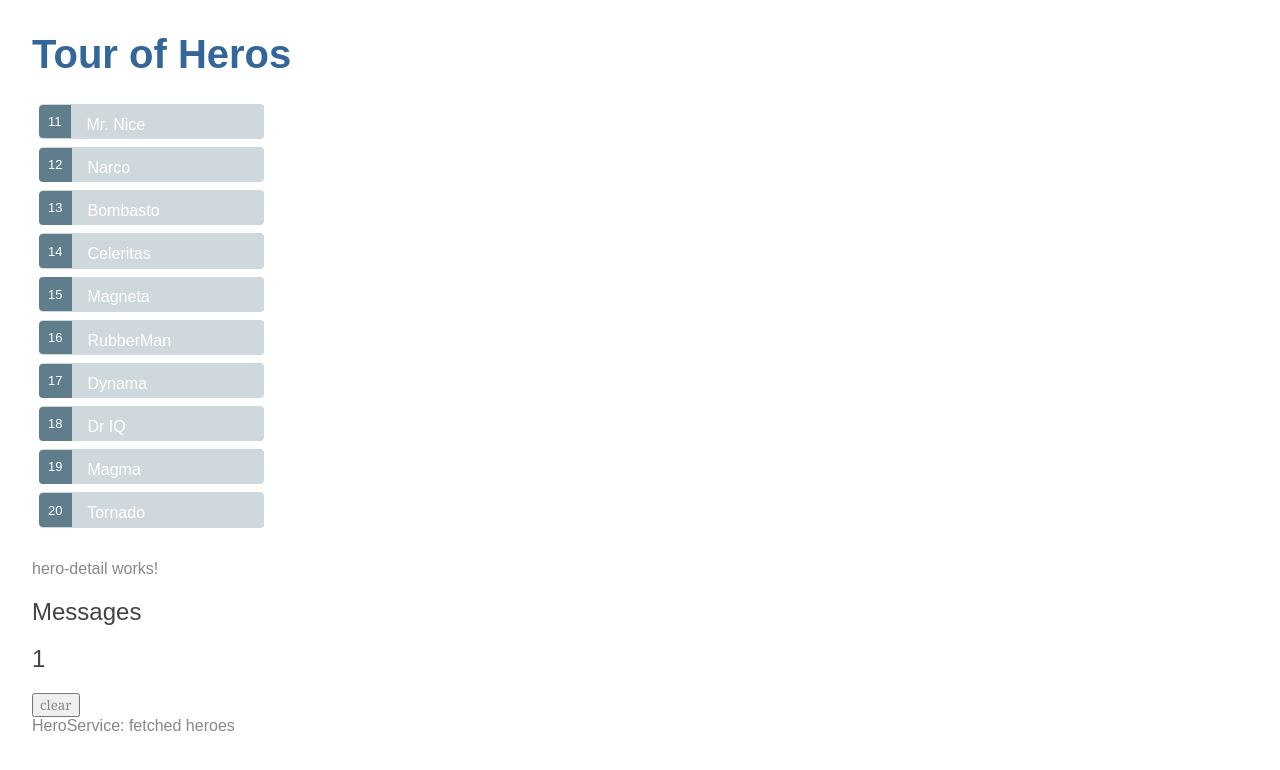
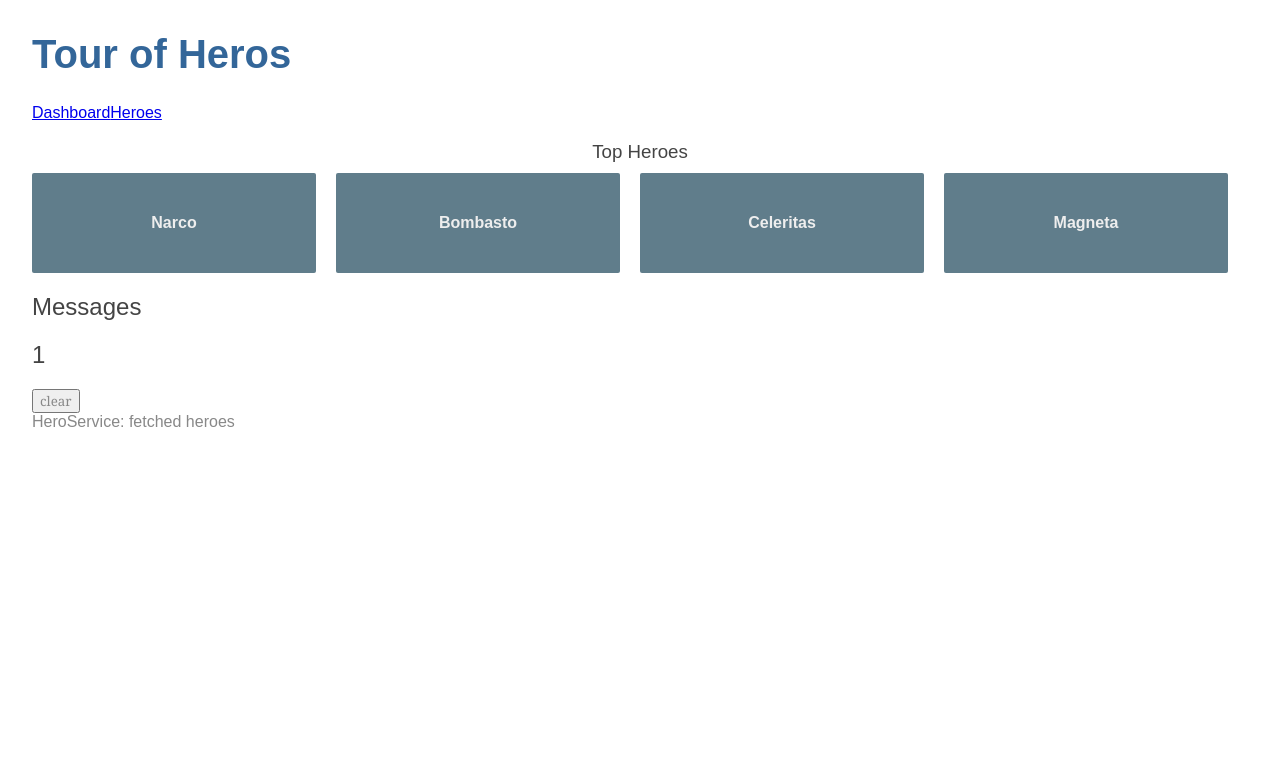
Before and after one commit to hehaijin/TourOfHeroes, an Angular app: page /dashboard in a window 1280 px wide. Shown: the top 770 px of the page. Built offline with nearby package versions, Linux system fonts and the light colour scheme.

Commit message:
lession 4 : service upodate

```diff
--- a/src/app/app.component.html
+++ b/src/app/app.component.html
@@ -1,3 +1,7 @@
 <h1>{{title}}</h1>
-<app-heros></app-heros>
+<nav>
+  <a routerLink="/dashboard">Dashboard</a>
+  <a routerLink="/heroes">Heroes</a>
+</nav>
+<router-outlet></router-outlet>
 <app-messages></app-messages>
--- /dev/null
+++ b/src/app/dashboard/dashboard.component.css
@@ -0,0 +1,62 @@
+/* DashboardComponent's private CSS styles */
+[class*='col-'] {
+  float: left;
+  padding-right: 20px;
+  padding-bottom: 20px;
+}
+[class*='col-']:last-of-type {
+  padding-right: 0;
+}
+a {
+  text-decoration: none;
+}
+*, *:after, *:before {
+  -webkit-box-sizing: border-box;
+  -moz-box-sizing: border-box;
+  box-sizing: border-box;
+}
+h3 {
+  text-align: center; margin-bottom: 0;
+}
+h4 {
+  position: relative;
+}
+.grid {
+  margin: 0;
+}
+.col-1-4 {
+  width: 25%;
+}
+.module {
+  padding: 20px;
+  text-align: center;
+  color: #eee;
+  max-height: 120px;
+  min-width: 120px;
+  background-color: #607D8B;
+  border-radius: 2px;
+}
+.module:hover {
+  background-color: #EEE;
+  cursor: pointer;
+  color: #607d8b;
+}
+.grid-pad {
+  padding: 10px 0;
+}
+.grid-pad > [class*='col-']:last-of-type {
+  padding-right: 20px;
+}
+@media (max-width: 600px) {
+  .module {
+    font-size: 10px;
+    max-height: 75px; }
+}
+@media (max-width: 1024px) {
+  .grid {
+    margin: 0;
+  }
+  .module {
+    min-width: 60px;
+  }
+}
--- /dev/null
+++ b/src/app/dashboard/dashboard.component.html
@@ -0,0 +1,9 @@
+<h3>Top Heroes</h3>
+<div class="grid grid-pad">
+  <a *ngFor="let hero of heroes" class="col-1-4"
+    routerLink="/detail/{{hero.id}}">
+    <div class="module hero">
+      <h4>{{hero.name}}</h4>
+    </div>
+  </a>
+</div>
--- /dev/null
+++ b/src/app/dashboard/dashboard.component.ts
@@ -0,0 +1,23 @@
+import { Component, OnInit } from '@angular/core';
+import { Hero } from '../hero';
+import { HeroService } from '../hero.service';
+
+@Component({
+  selector: 'app-dashboard',
+  templateUrl: './dashboard.component.html',
+  styleUrls: [ './dashboard.component.css' ]
+})
+export class DashboardComponent implements OnInit {
+  heroes: Hero[] = [];
+
+  constructor(private heroService: HeroService) { }
+
+  ngOnInit() {
+    this.getHeroes();
+  }
+
+  getHeroes(): void {
+    this.heroService.getHeroes()
+      .subscribe(heroes => this.heroes = heroes.slice(1, 5));
+  }
+}
--- a/src/app/hero-detail/hero-detail.component.html
+++ b/src/app/hero-detail/hero-detail.component.html
@@ -1,6 +1,3 @@
-<p>
-  hero-detail works!
-</p>
 
 <div *ngIf="hero">
 <h2>{{ hero.name | uppercase }} Details</h2>
--- a/src/app/heros/heros.component.html
+++ b/src/app/heros/heros.component.html
@@ -1,8 +1,8 @@
 
 <ul class="heroes">
-<li *ngFor="let hero1 of heroes"
+<li *ngFor="let hero of heroes"
 [class.selected]="hero === selectedHero"
-(click)="onSelect(hero1)"><span class="badge" >{{hero1.id}}</span> {{hero1.name}}</li>
+(click)="onSelect(hero)"><span class="badge" >{{hero.id}}</span> {{hero.name}}</li>
 </ul>
 
 <app-hero-detail [hero]="selectedHero"></app-hero-detail>
--- a/src/app/heros/heros.component.ts
+++ b/src/app/heros/heros.component.ts
@@ -25,7 +25,7 @@
   }
 
   onSelect(hero: Hero): void{
-  this.selectedHero=hero;
+  this.selectedHero = hero;
   }
   getHeroes(): void {
 
```
Also changed, not shown: src/app/app-routing.module.ts (added, +25 -0 lines), src/app/app.module.ts (+6 -2 lines), 2 other files (tests, documents, lock files or other folders).
